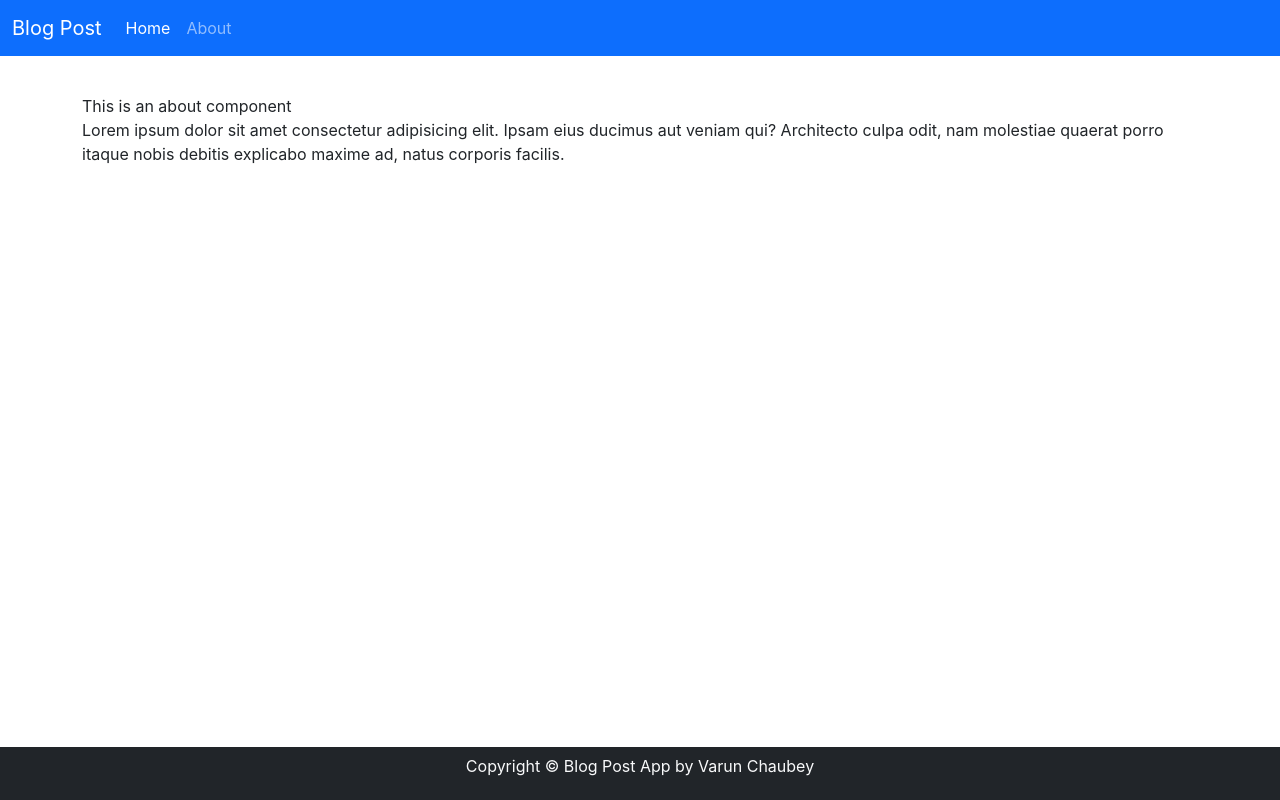
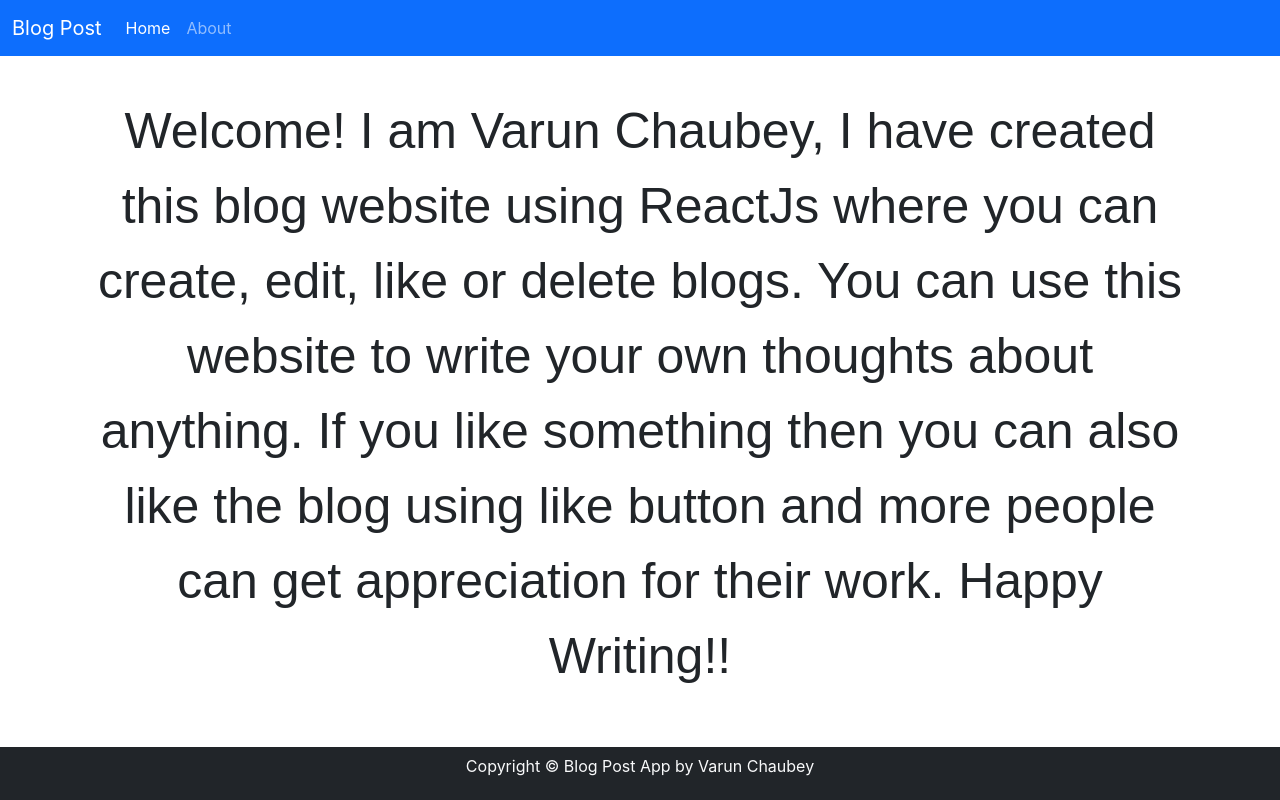
Before and after one commit to varunix/BlogPostApp, a React (Create React App) app: page /about in a window 1280 px wide. Built offline with nearby package versions, Linux system fonts and the light colour scheme.

Commit message:
Updated About Section

```diff
--- a/src/MyComponents/About.js
+++ b/src/MyComponents/About.js
@@ -1,13 +1,16 @@
 import React from "react";
 
 export const About = () => {
+  let aboutHeading = {
+    textAlign: "center",
+    fontSize: "50px",
+    fontFamily: "Fantasy"
+  }
+
   return (
-    <div className="container">
-      This is an about component
+    <div className="container" style={aboutHeading}>
       <p>
-        Lorem ipsum dolor sit amet consectetur adipisicing elit. Ipsam eius
-        ducimus aut veniam qui? Architecto culpa odit, nam molestiae quaerat
-        porro itaque nobis debitis explicabo maxime ad, natus corporis facilis.
+        Welcome! I am Varun Chaubey, I have created this blog website using ReactJs where you can create, edit, like or delete blogs. You can use this website to write your own thoughts about anything. If you like something then you can also like the blog using like button and more people can get appreciation for their work. Happy Writing!!
       </p>
     </div>
   );
```
